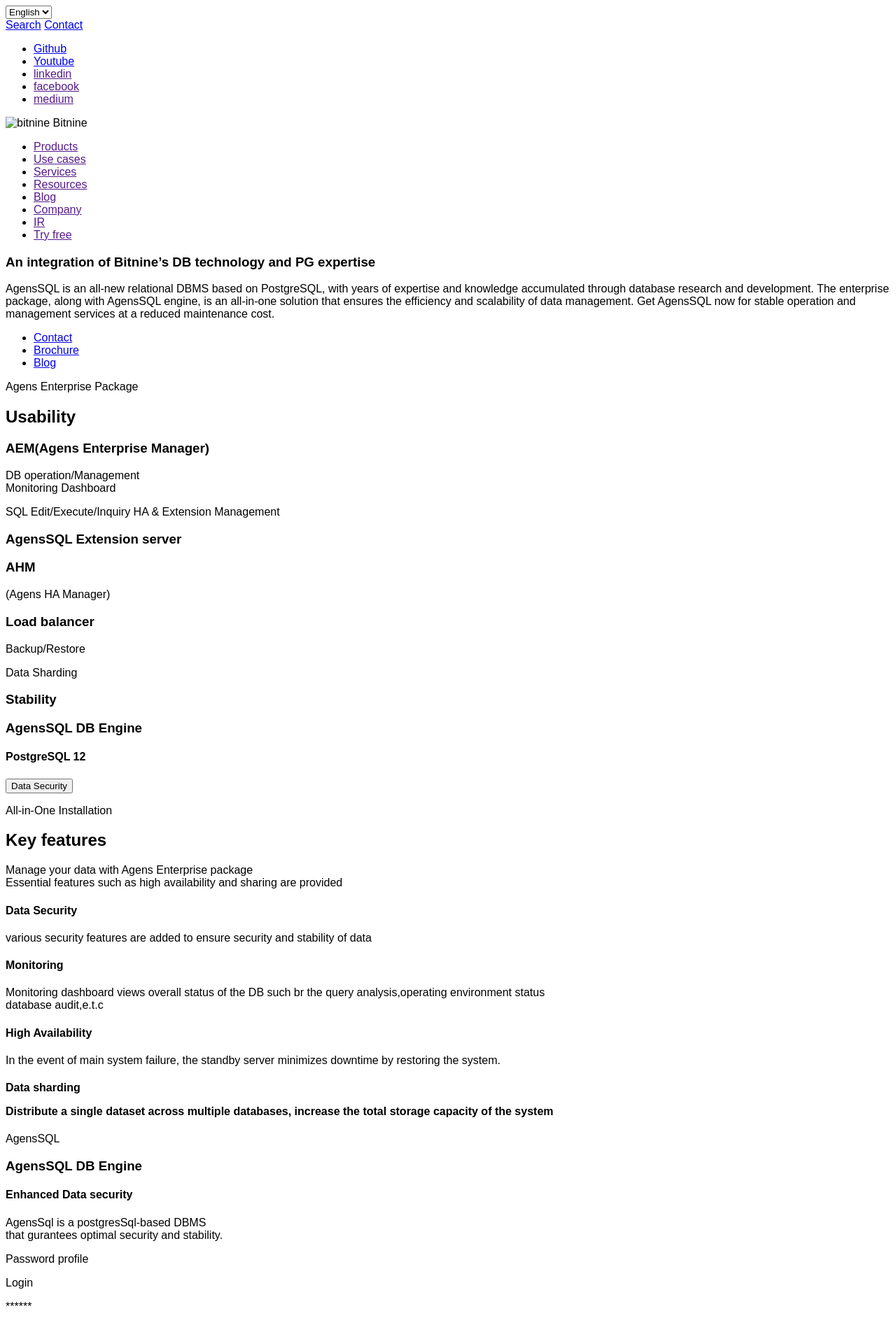
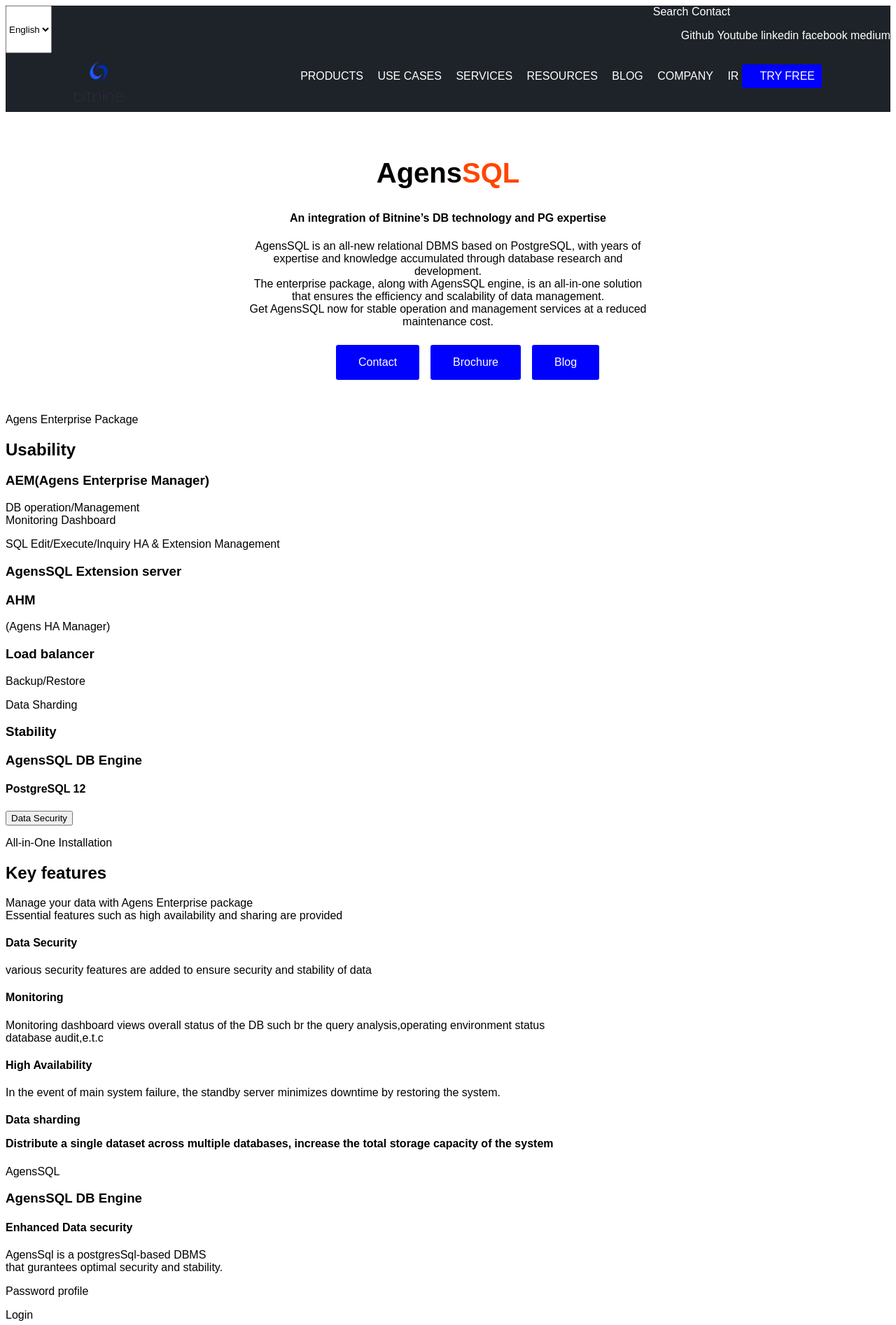
Before and after one commit to Michael-Ogaye/bitnine_pages, a Django app: page / in a window 1280 px wide. Shown: the top 1894 px of the page at 70% size. Run offline with Django 4.2, Linux system fonts and the light colour scheme; some libraries are stand-ins or nearby versions; some web fonts are replaced.

Commit message:
home page

```diff
--- a/bitapp/templates/bitapp/home.html
+++ b/bitapp/templates/bitapp/home.html
@@ -1,3 +1,5 @@
+{%load static%}
+
 <!DOCTYPE html>
 <html lang="en">
 <head>
@@ -10,23 +12,122 @@
 
 
     <style>
+         :root {
+    --primary-color: #F3F6FB;
+    --box-color: #CBCBCB;
+    --inside-card:#ECECEC;
+    --bottom-color:#1E2329;
+}
+
       body{
         font-family: 'Monda', sans-serif;
+
+
+      }
+
+      .topa{
+            display: flex;
+            justify-content: space-between;
+            background-color: var(--bottom-color);
+            color: white;
+            height: 3%;
+        }
+
+         .st li{
+            display: inline-block;
+
+        }
+        .left-c{
+            display: inline-block;
+            color: white;
+        }
+
+        .topa a{
+            color: white;
+            text-decoration: none;
+        }
+        .logo{
+            display: flex;
+            justify-content: space-around;
+            background-color: var(--bottom-color);
+        }
+    .bitnin img{
+        width: 70px;
+        height: 80px;
+    }
+    .lw li a{
+        color: white;
+        text-decoration: none;
+        margin-left: 1em;
+        text-transform: uppercase;
+    }
+    .ora a{
+        color: orangered;
+    }
+    .lw a:hover{
+        color: orangered;
+
+    }
+    .lw li:last-child{
+        padding: 0.5em 0.6em;
+        background-color: blue;
+        border-radius: 0.2em;
+    }
+    .top{
+        text-align: center;
+        padding: 2em 3em;
+    }
+    .verb {
+        width: 50%;
+        text-align: center;
+        transform: translate(50%,0%);
+        margin: 1.5em 0em;
+
+
+    }
+    .verb p{
+        list-style: 1em;
+    }
+    .top ul {
+        display: flex;
+        justify-content: center;
+    }
+    .top ul li{
+       list-style: none;
+    }
+
+    .top ul a{
+        text-decoration: none;
+        color: white;
+        display: inline-block;
+        padding: 1em 2em;
+        margin-left: 1em;
+        border-radius: .2em;
+        background-color: blue;
+    }
+
+    .top h2{
+        font-size: 2.5em;
+    }
+    .top h2 span{
+        color: orangered;
     }
     </style>
 
 </head>
 <body>
-    <nav>
+    <nav class="topa">
         <select name="lang" id="lang">
             <option value="English">English</option>
             <option value="korea"> Korea</option>
         </select>
-        <div>
+        <div class="lef-c">
+            <div class="middle">
                 <a href="#Search">Search</a>
                 <a href="#contact">Contact</a>
             </div>
-    <ul>
+            <div>
+                <ul class="st ">
                     <li><a href="#github">Github</a></li>
                     <li><a href="#">Youtube</a></li>
                     <li><a href="">linkedin</a></li>
@@ -34,16 +135,19 @@
                     <li><a href="">medium</a></li>
 
                 </ul>
+            </div>
+
+        </div>
     </nav>
 
     <nav class="logo">
         <div class="bitnin">
-            <img src="" alt="bitnine">
-            <span>Bitnine</span>
+            <img src="{% static 'images/bitimage.png'%}" alt="bitnine">
+
         </div>
         <div class="navigation">
-            <ul>
-                <li><a href="">Products</a></li>
+            <ul class="st lw">
+                <li class="ora"><a href="">Products</a></li>
                 <li><a href=""> Use cases</a></li>
                 <li><a href="">Services</a></li>
                 <li><a href="">Resources</a></li>
@@ -56,17 +160,22 @@
     </nav>
 
     <section class="top">
-        <h3>An integration of Bitnine’s DB technology and PG expertise</h3>
+        <h2>Agens<span>SQL</span></h2>
+
+        <div class="verb">
+            <h4>An integration of Bitnine’s DB technology and PG expertise</h4>
             <p>
                 AgensSQL is an all-new relational DBMS based on PostgreSQL, with years of expertise
-            and knowledge accumulated through database research and development.
+                and knowledge accumulated through database research and development. <br>
 
                 The enterprise package, along with AgensSQL engine, is an all-in-one solution that ensures
                 the efficiency and scalability of data management.
+                <br>
 
                 Get AgensSQL now for stable operation and management services at a reduced
                 maintenance cost.
             </p>
+        </div>
 
         <ul>
             <li><a href="#">Contact</a></li>
```
Lines whose indentation alone changed are shown as unchanged.
